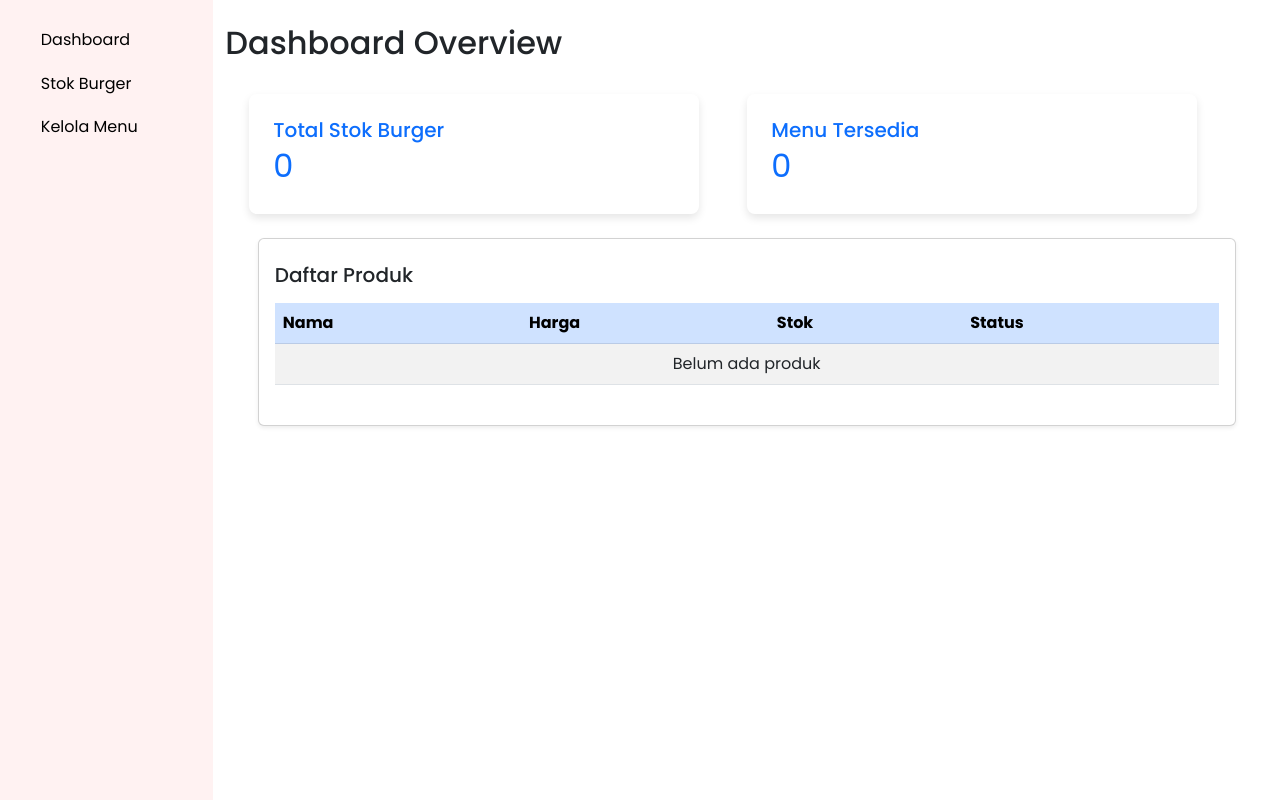
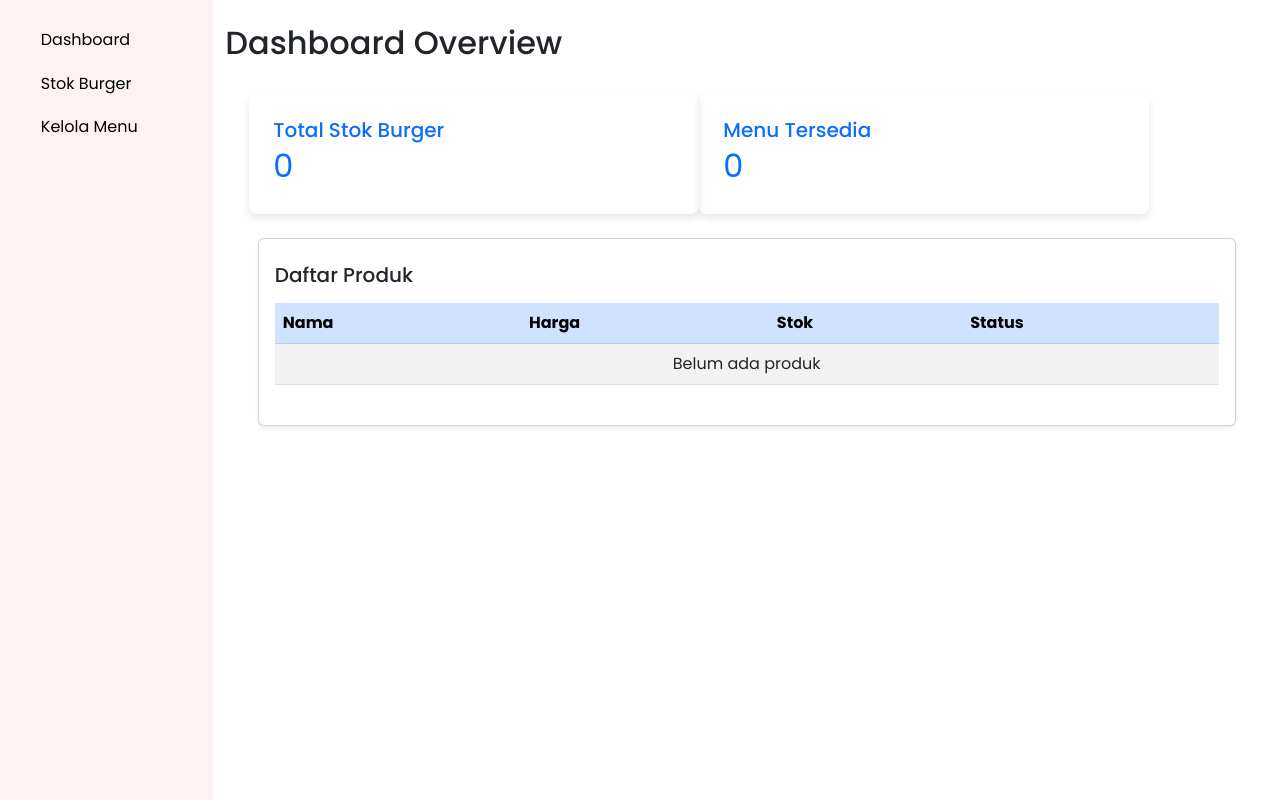
Before and after one commit to Hanung-Satya/Fast-Bite, a PHP site: page /admin/dashboard.php in a window 1280 px wide. Shown: the part 90-890 px from the top of the page. Run offline with PHP 8.4, Linux system fonts and the light colour scheme; the visitor is signed in with stand-in values (Sample User, id 1); data that the repository does not hold is empty.

Commit message:
Change Feature & Styling

```diff
--- a/admin/dashboard.php
+++ b/admin/dashboard.php
@@ -30,10 +30,10 @@ if (!isset($_SESSION['user_id']) || $_SESSION['role'] !== 'admin') {
 
             <main class="dashboard col-md-10 ms-sm-auto py-4">
                 <div class="row">
-                    <h2>Dashboard Overview</h2>
+                    <h2 >Dashboard Overview</h2>
                     <div class="row">
-                        <div class="d-flex flex-row flex-wrap">
-                            <div class="preview-card p-4 m-4">
+                        <div class="d-flex flex-row flex-wrap m-4 ">
+                            <div class="preview-card p-4">
                                 <h5 class="card-title">Total Stok Burger</h5>
                                 <p class="card-text fs-2">
                                     <?php
@@ -48,7 +48,7 @@ if (!isset($_SESSION['user_id']) || $_SESSION['role'] !== 'admin') {
                                 </p>
                             </div>
 
-                            <div class="preview-card p-4 m-4">
+                            <div class="preview-card p-4">
                                 <h5 class="card-title">Menu Tersedia</h5>
                                 <p class="card-text fs-2">
                                     <?php
```
